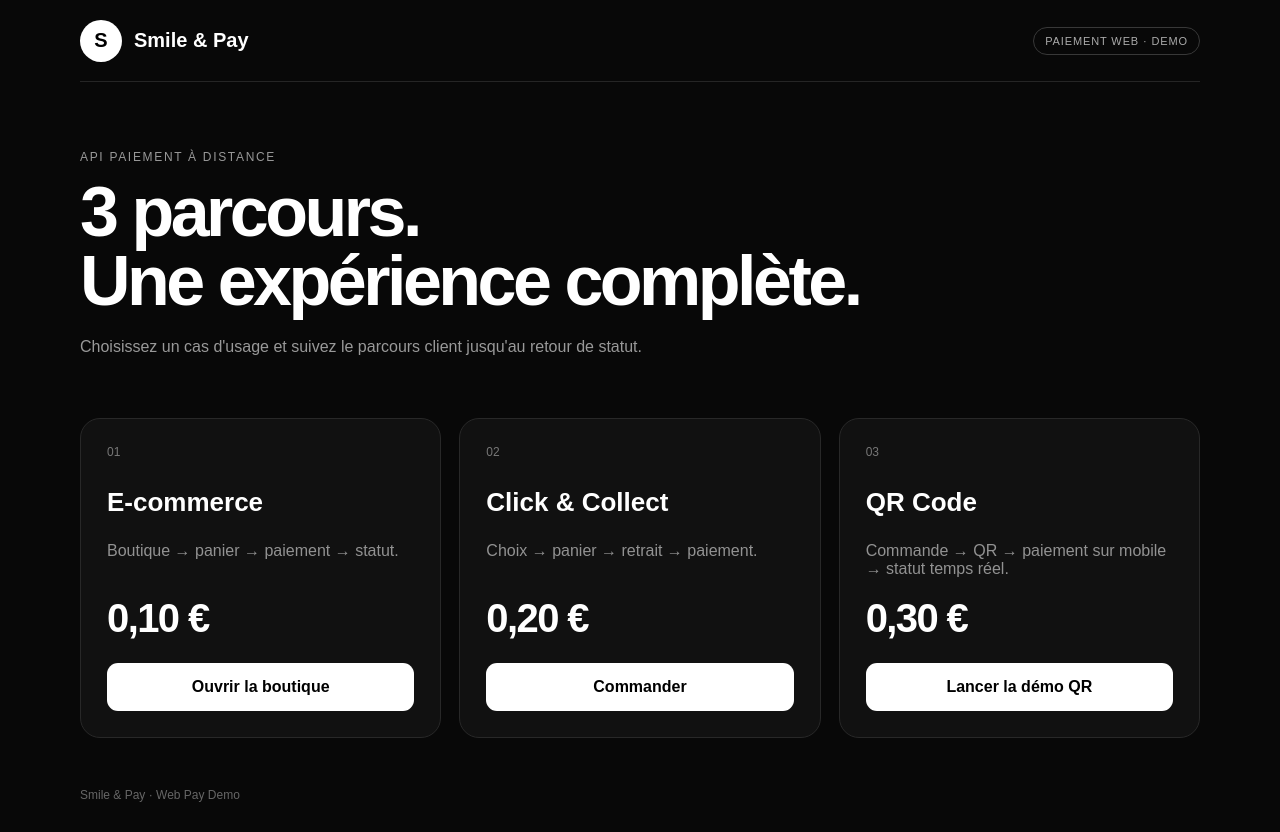
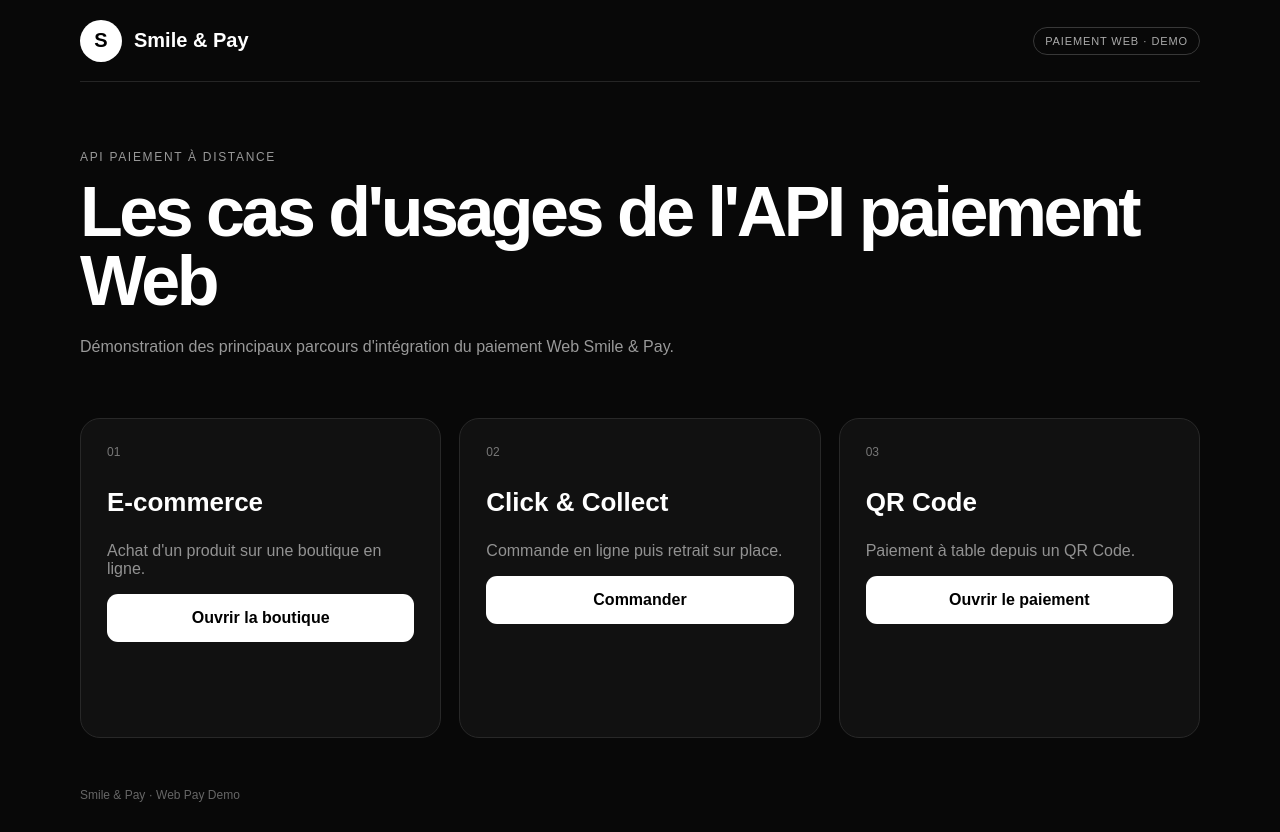
Before and after one commit to ashleyappadoo/smileandpaywebapp, a Next.js app: page / in a window 1280 px wide. Built offline with nearby package versions, Linux system fonts and the light colour scheme.

Commit message:
Sync Web Pay homepage from apiweb

```diff
--- a/app/page.js
+++ b/app/page.js
@@ -1,6 +1,34 @@
-const demos=[
- {n:"01",title:"E-commerce",text:"Boutique → panier → paiement → statut.",price:"0,10 €",href:"/ecommerce",cta:"Ouvrir la boutique"},
- {n:"02",title:"Click & Collect",text:"Choix → panier → retrait → paiement.",price:"0,20 €",href:"/click-collect",cta:"Commander"},
- {n:"03",title:"QR Code",text:"Commande → QR → paiement sur mobile → statut temps réel.",price:"0,30 €",href:"/qr",cta:"Lancer la démo QR"}
+const demos = [
+  { n:"01", title:"E-commerce", text:"Achat d'un produit sur une boutique en ligne.", usecase:"ecommerce" },
+  { n:"02", title:"Click & Collect", text:"Commande en ligne puis retrait sur place.", usecase:"click-collect" },
+  { n:"03", title:"QR Code", text:"Paiement à table depuis un QR Code.", usecase:"qrcode" }
 ];
-export default function Home(){return <main className="wrap"><header className="top"><div className="brand"><span className="mark">S</span> Smile & Pay</div><span className="pill">PAIEMENT WEB · DEMO</span></header><section className="hero"><div className="eyebrow">API PAIEMENT À DISTANCE</div><h1>3 parcours.<br/>Une expérience complète.</h1><p>Choisissez un cas d'usage et suivez le parcours client jusqu'au retour de statut.</p></section><section className="grid">{demos.map(d=><article className="card" key={d.href}><span className="num">{d.n}</span><h2>{d.title}</h2><p>{d.text}</p><div className="price">{d.price}</div><a className="btn" href={d.href}>{d.cta}</a></article>)}</section><footer className="foot">Smile & Pay · Web Pay Demo</footer></main>}
+
+export default function Home() {
+  return (
+    <main className="wrap">
+      <header className="top">
+        <div className="brand"><span className="mark">S</span> Smile & Pay</div>
+        <span className="pill">PAIEMENT WEB · DEMO</span>
+      </header>
+      <section className="hero">
+        <div className="eyebrow">API PAIEMENT À DISTANCE</div>
+        <h1>Les cas d'usages de l'API paiement Web</h1>
+        <p>Démonstration des principaux parcours d'intégration du paiement Web Smile & Pay.</p>
+      </section>
+      <section className="grid">
+        {demos.map(d => (
+          <article className="card" key={d.usecase}>
+            <span className="num">{d.n}</span>
+            <h2>{d.title}</h2>
+            <p>{d.text}</p>
+            <a className="btn" href={"/api/payment/init?usecase="+d.usecase}>
+              {d.usecase === "ecommerce" ? "Ouvrir la boutique" : d.usecase === "click-collect" ? "Commander" : "Ouvrir le paiement"}
+            </a>
+          </article>
+        ))}
+      </section>
+      <footer className="foot">Smile & Pay · Web Pay Demo</footer>
+    </main>
+  );
+}
```
